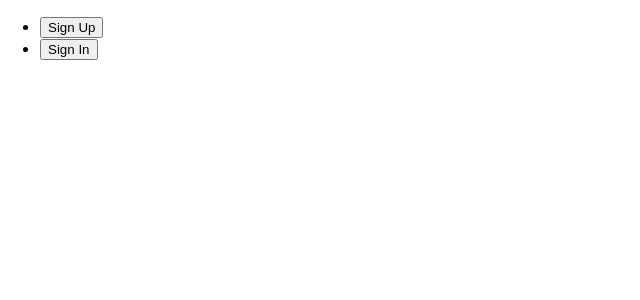
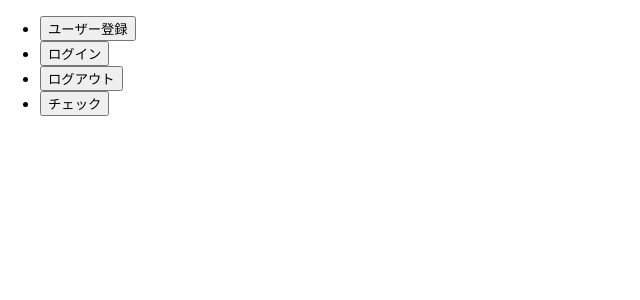
Before and after one commit to KeisukeShimokawa/testing-vitejs-react-ts, a Next.js app in the folder frontend/: page / in a window 1280 px wide. Shown: the top 300 px of the page, without its empty margins (0-640 px from the left). Built offline with nearby package versions, Linux system fonts and the light colour scheme.

Commit message:
feat: 認証周りに関する実装を追加

```diff
--- /dev/null
+++ b/frontend/src/components/Me.tsx
@@ -0,0 +1,15 @@
+import { apiClient } from '../api/client';
+
+export const Me = () => {
+  const handleClick = async () => {
+    await apiClient.get('/auth/me');
+
+    alert('認証チェック完了');
+  };
+
+  return (
+    <>
+      <button onClick={handleClick}>チェック</button>
+    </>
+  );
+};
--- /dev/null
+++ b/frontend/src/components/Signout.tsx
@@ -0,0 +1,16 @@
+import React from 'react';
+import { apiClient } from '../api/client';
+
+export const Signout = () => {
+  const handleClick = async () => {
+    await apiClient.post('/auth/signout');
+
+    alert('ログアウト');
+  };
+
+  return (
+    <>
+      <button onClick={handleClick}>ログアウト</button>
+    </>
+  );
+};
--- a/frontend/src/pages/index.tsx
+++ b/frontend/src/pages/index.tsx
@@ -1,5 +1,7 @@
 import type { NextPage } from 'next';
 import Link from 'next/link';
+import { Me } from '../components/Me';
+import { Signout } from '../components/Signout';
 
 const Home: NextPage = () => {
   return (
@@ -7,13 +9,19 @@ const Home: NextPage = () => {
       <ul>
         <li>
           <Link href="/signup" passHref>
-            <button>Sign Up</button>
+            <button>ユーザー登録</button>
           </Link>
         </li>
         <li>
           <Link href="/signin" passHref>
-            <button>Sign In</button>
+            <button>ログイン</button>
           </Link>
+        </li>
+        <li>
+          <Signout />
+        </li>
+        <li>
+          <Me />
         </li>
       </ul>
     </>
```
Also changed, not shown: frontend/src/pages/signin/index.tsx (+16 -11 lines), frontend/src/pages/signup/index.tsx (+7 -2 lines).
